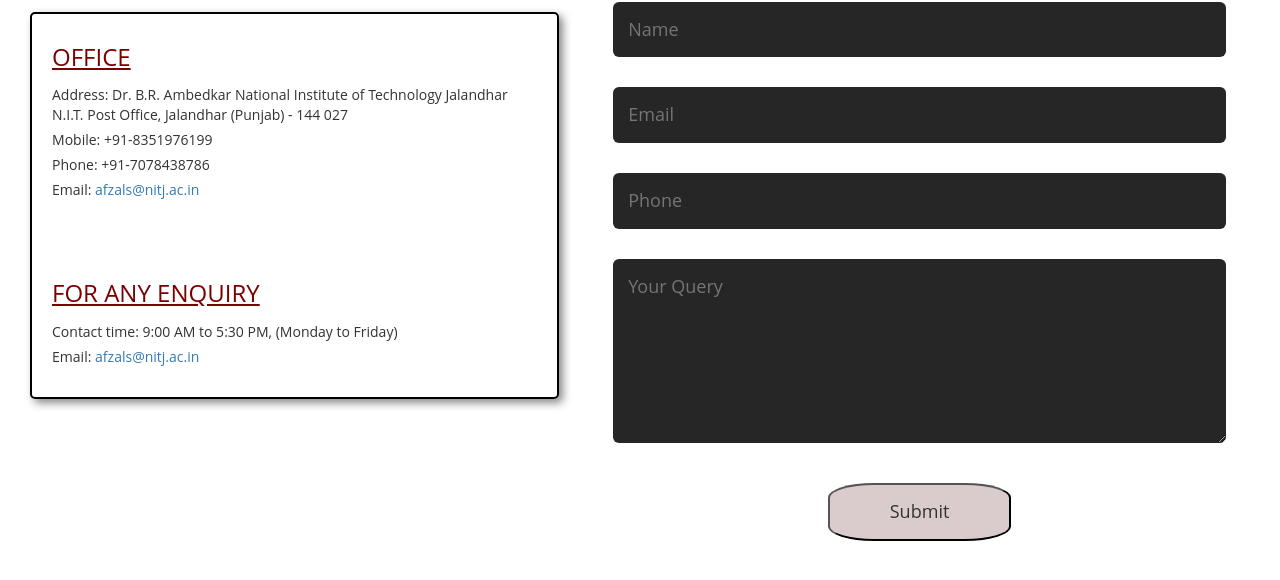
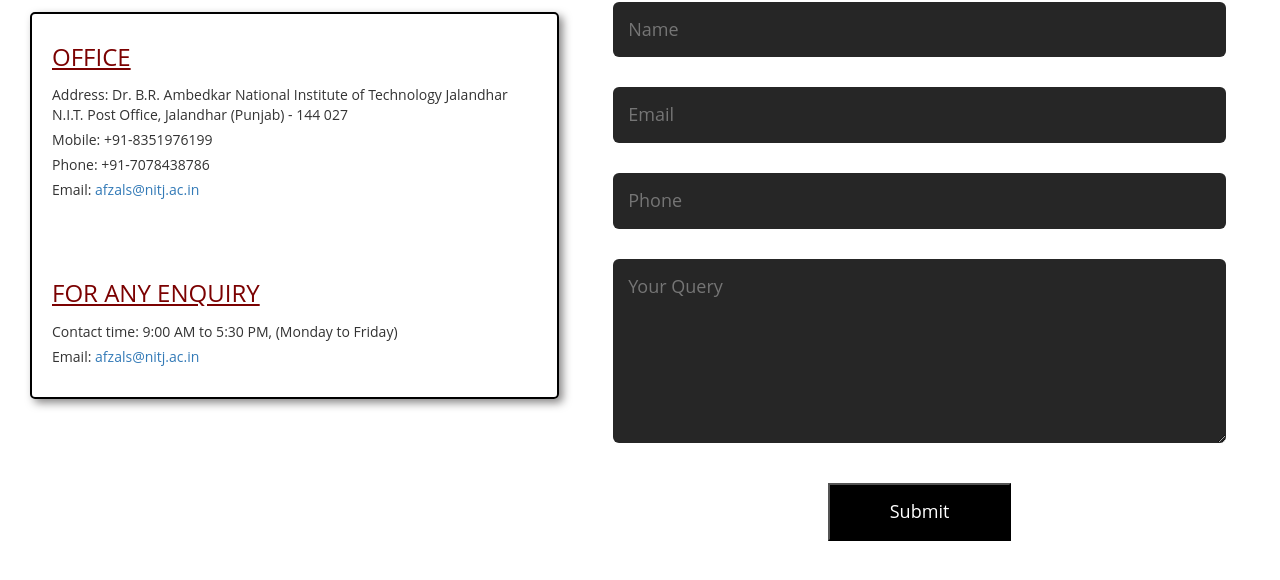
Before and after one commit to ghanshyamgcs22/NITCOM2024, a plain HTML site: page contact.html in a window 1280 px wide. Shown: the part 394-974 px from the top of the page. Drawn offline with nearby package versions, Linux system fonts and the light colour scheme.

Commit message:
Update contact.html

```diff
--- a/contact.html
+++ b/contact.html
@@ -187,7 +187,7 @@
 				<input type="email" name="Email" placeholder="Email" required="">
 				<input type="text" name="Phone" placeholder="Phone" required="">
 				<textarea placeholder="Your Query" rows="6" name="Query" ></textarea>
-				<div style="display: flex;justify-content: center;"><button type="submit" class="btn2" style="border-radius: 25%;background-color: rgb(218, 204, 204);">Submit</button></div>
+				<div style="display: flex;justify-content: center;"><button type="submit" class="btn2" style="background-color: black;color:white">Submit</button></div>
 			</form>
 			<!-- <span id="msg">Hello</span> -->
 		</div>
```
